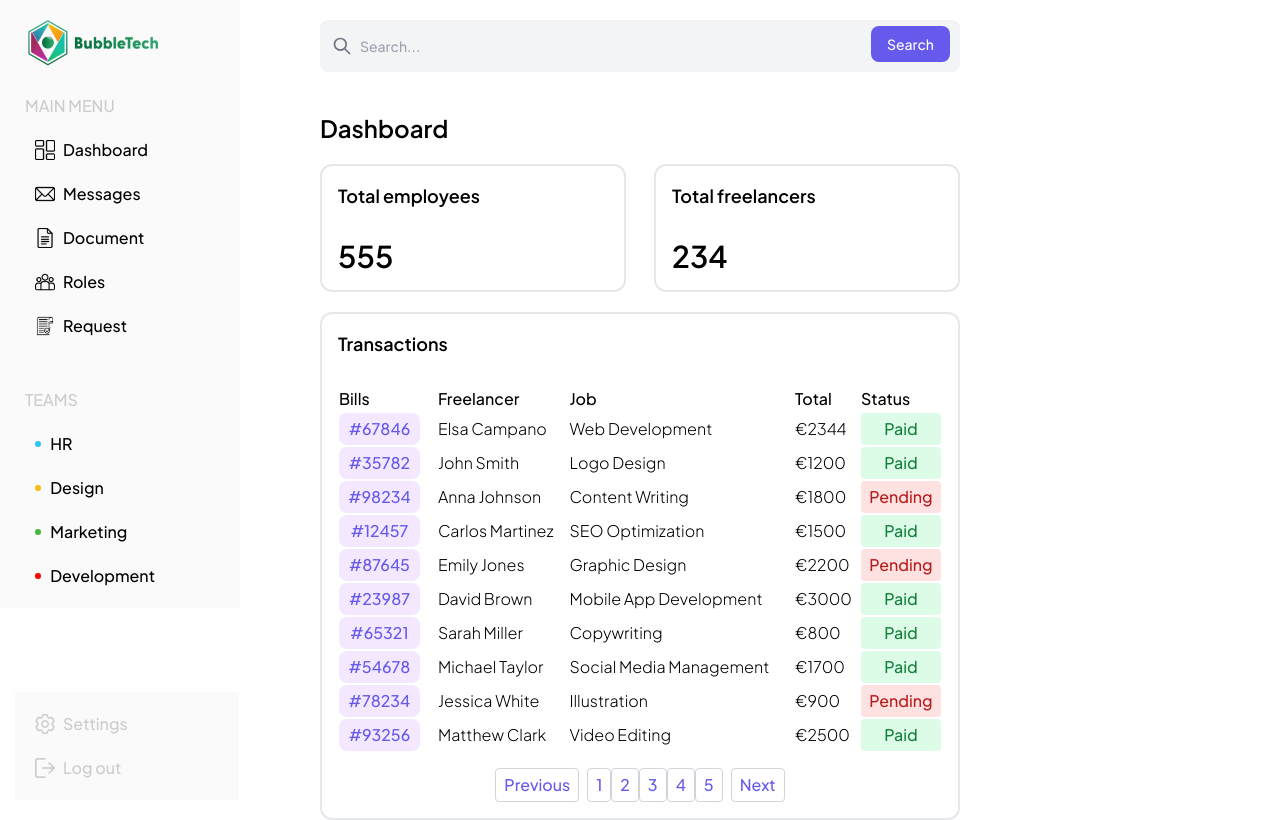
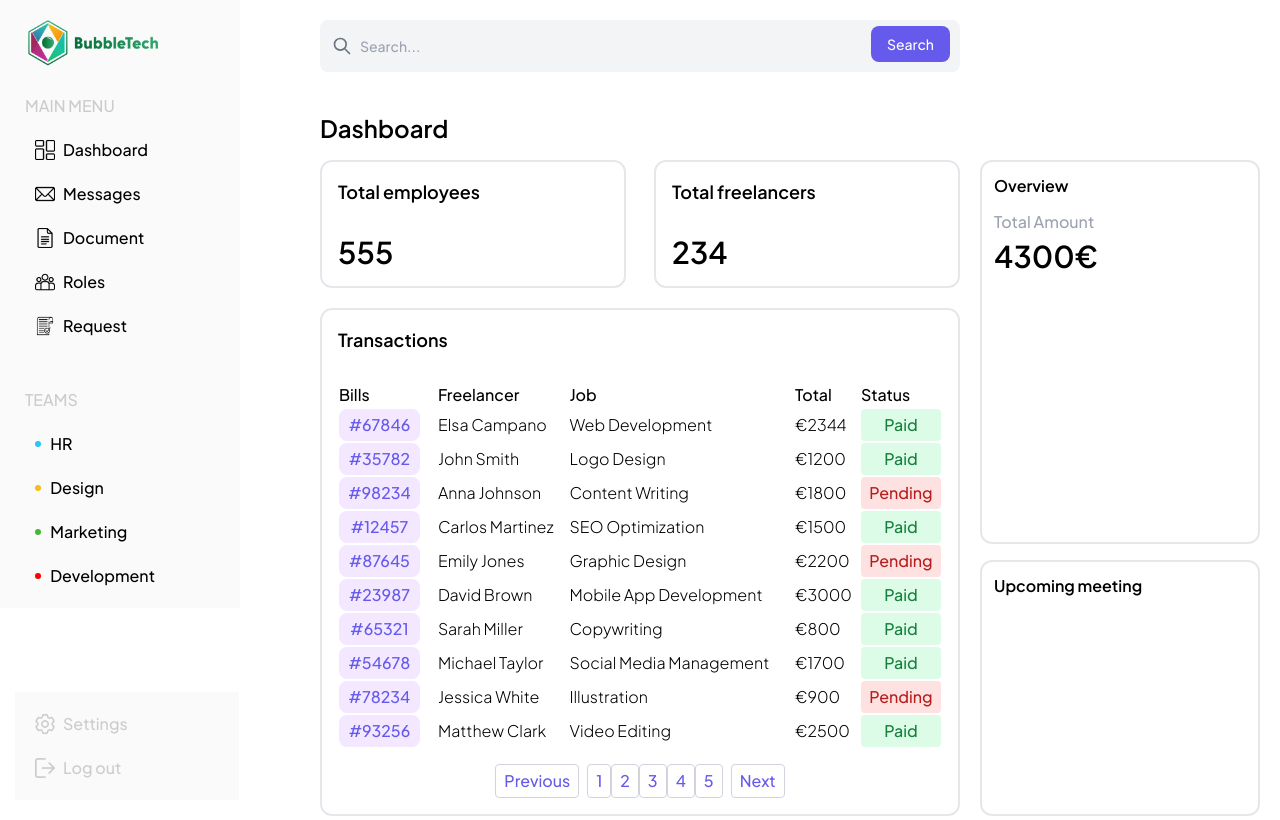
Before and after one commit to jesusact/crm-frontend, a React (Vite) app: page / in a window 1280 px wide. Built offline with nearby package versions, Linux system fonts and the light colour scheme.

Commit message:
Add overview and meeting container

```diff
--- a/package.json
+++ b/package.json
@@ -10,6 +10,7 @@
     "preview": "vite preview"
   },
   "dependencies": {
+    "chart.js": "^4.4.2",
     "prop-types": "^15.8.1",
     "react": "^18.2.0",
     "react-dom": "^18.2.0",
--- a/src/App.jsx
+++ b/src/App.jsx
@@ -1,6 +1,8 @@
 import { SideMenu } from './components/SideMenu'
 import { SearchInput } from './components/SearchInput'
 import { Dasboard } from './components/Dashboard'
+import { Overview } from './components/Overview'
+import { Meetings } from './components/Meetings'
 import './App.css'
 
 function App() {
@@ -17,6 +19,9 @@ function App() {
       </div>
 
       <div className='grid-item'>
+      <Overview />
+      <Meetings />
+
       </div>
 
     </div>
--- a/src/components/Dashboard.jsx
+++ b/src/components/Dashboard.jsx
@@ -4,7 +4,7 @@ import { Transactions } from "./Transactions"
 export function Dasboard(){
     return (
         <>
-        <h2 className="mt-10 font-semibold text-2xl text-left mb-5">Dashboard</h2>
+        <h2 className="mt-10 font-semibold text-2xl text-left mb-4">Dashboard</h2>
         <div className="flex">
         <TotalEmployees employees={555}/>
         <TotalFreelancers freelancers={234}/>
--- /dev/null
+++ b/src/components/Meetings.jsx
@@ -0,0 +1,16 @@
+export function Meetings() {
+    const meetings=[
+        {"date":"24 March"
+
+
+
+    }
+]
+  return (
+    <>
+      <div className="font-semibold card mt-4 border-solid border-2 border-gray-200 p-3 ml-5 mr-5 h-64 rounded-xl">
+        <h3 className="text-left mb-3">Upcoming meeting</h3>
+      </div>
+    </>
+  );
+}
--- /dev/null
+++ b/src/components/Overview.jsx
@@ -0,0 +1,11 @@
+export function Overview() {
+  return (
+    <div className="font-semibold card mt-40 border-solid border-2 border-gray-200 p-3 ml-5 mr-5 h-96 rounded-xl">
+      <h3 className="text-left mb-3">Overview</h3>
+      <div className="amount text-left">
+    <p className="mb-1 font-medium text-gray-400">Total Amount</p>
+    <p className="text-3xl">4300€</p>
+      </div>
+    </div>
+  );
+}
```
Also changed, not shown: 1 other file (tests, documents, lock files or other folders).
